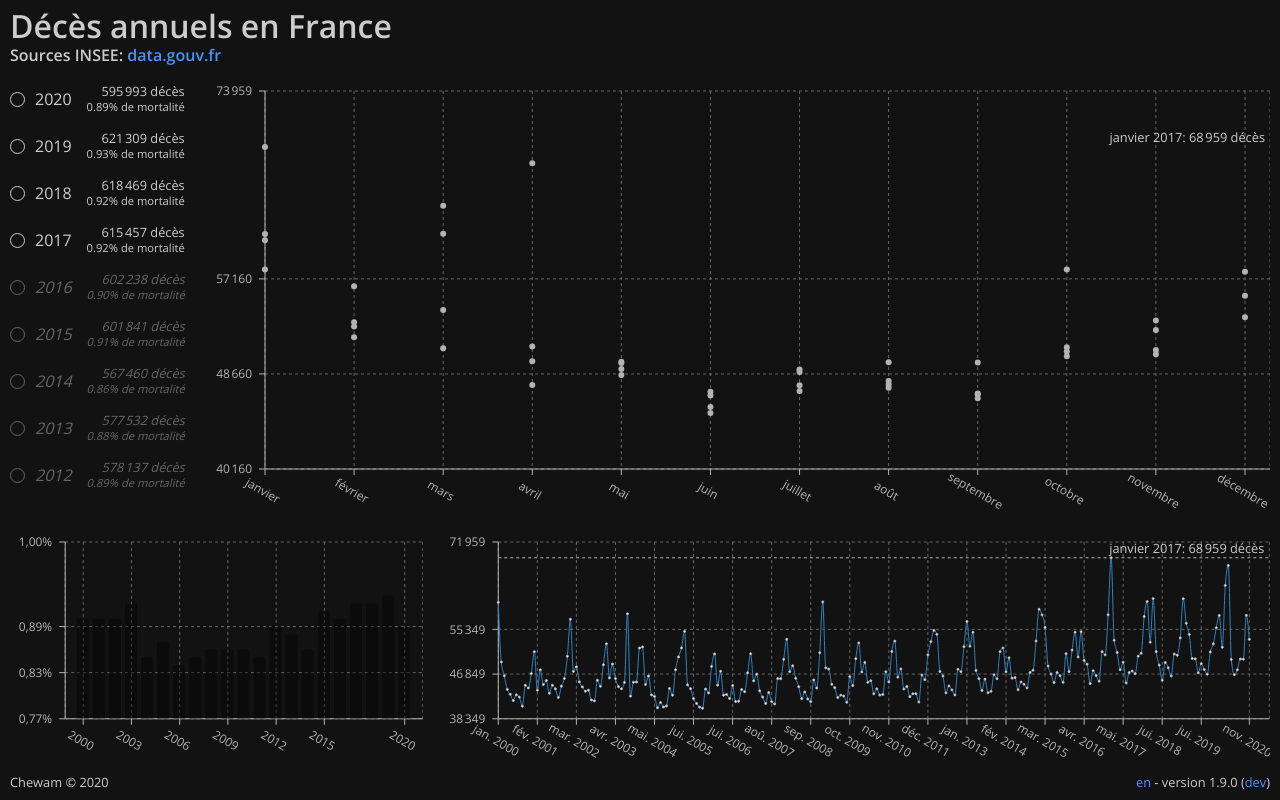
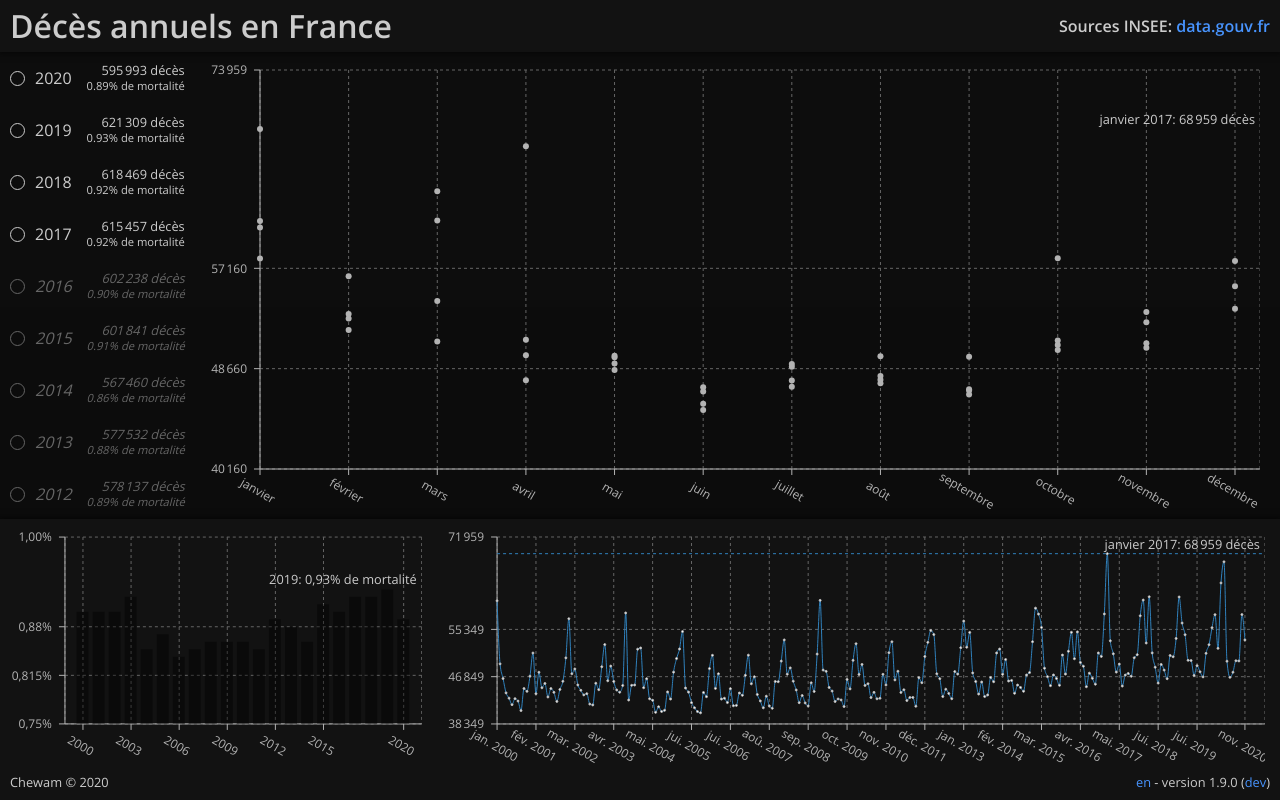
Before and after one commit to revolunet/deaths, a Next.js app: page / in a window 1280 px wide. Built offline with nearby package versions, Linux system fonts and the light colour scheme; what google-palette would draw is missing.

Commit message:
feat: Change header and main background. (#66)

```diff
--- a/src/components/Overview.js
+++ b/src/components/Overview.js
@@ -18,6 +18,7 @@ import CustomTooltip from "@components/Tooltip"
 const styles = {
   stroke: "#b3b3b3",
   gridStroke: "#666",
+  lineStroke: "#3182bd",
   tick: { fontSize: 12 },
   padding: { left: 0, right: 20 },
   margin: { top: 8, right: 0, bottom: 10, left: -5 },
@@ -72,17 +73,18 @@ const Overview = () => {
             <Label
               fill={"#ccc"}
               fontSize="80%"
+              value={referenceLabel}
               position="insideBottomRight"
-              value={referenceLabel}
             />
           }
-          stroke={styles.stroke}
+          stroke={styles.lineStroke}
           strokeDasharray="3 3"
         />
         <Tooltip content={<CustomTooltip />} renderer={toolTipRenderer} />
         <Line
           dataKey="value"
           type="monotone"
+          stroke={styles.lineStroke}
           dot={{ stroke: styles.stroke, r: 1 }}
         />
       </LineChart>
--- a/src/components/Ratio.js
+++ b/src/components/Ratio.js
@@ -1,11 +1,13 @@
 import {
   Bar,
   Cell,
+  Label,
   XAxis,
   YAxis,
   Tooltip,
   BarChart,
   CartesianGrid,
+  ReferenceLine,
   ResponsiveContainer,
 } from "recharts"
 
@@ -24,6 +26,12 @@ const styles = {
 
 const Ratio = () => {
   const { f, fn } = useI18n()
+
+  const reference = ratioDeaths.reduce((a, b) => (a.ratio > b.ratio ? a : b))
+
+  const referenceLabel = `${reference.year}: ${fn(reference.ratio)}% ${f(
+    "mortality"
+  )}`
 
   const tickFormatter = (value) =>
     `${fn(value, {
@@ -54,7 +62,20 @@ const Ratio = () => {
           tick={styles.tick}
           stroke={styles.stroke}
           tickFormatter={tickFormatter}
-          domain={["dataMin - 0.07", "dataMax + 0.07"]}
+          domain={["dataMin - 0.09", "dataMax + 0.07"]}
+        />
+        <ReferenceLine
+          y={reference.ratio}
+          label={
+            <Label
+              fill={"#ccc"}
+              fontSize="80%"
+              value={referenceLabel}
+              position="insideBottomRight"
+            />
+          }
+          stroke={colors[reference.year]}
+          strokeDasharray="3 3"
         />
         <Tooltip
           content={<CustomTooltip />}
--- a/src/components/years/Chart.js
+++ b/src/components/years/Chart.js
@@ -65,8 +65,8 @@ const Chart = ({ years }) => {
             <Label
               fill={"#ccc"}
               fontSize="80%"
+              value={referenceLabel}
               position="insideBottomRight"
-              value={referenceLabel}
             />
           }
           stroke={colors[reference.year]}
--- a/src/styles/header.scss
+++ b/src/styles/header.scss
@@ -1,19 +1,23 @@
 @use "./variables" as *;
 
 header {
-  margin: $spacing;
+  z-index: 1;
+  padding: $spacing;
+  box-shadow: 0px 0px 6px 2px rgba(0, 0, 0, 0.5);
 
   h1 {
     margin: 0;
+    display: flex;
     font-weight: 600;
+    align-items: center;
     font-size: $font-size * 2;
     line-height: $font-size * 2;
+    justify-content: space-between;
   }
 
   small {
     display: block;
     font-size: $font-size;
     line-height: $font-size;
-    margin-top: $spacing * 0.5;
   }
 }
--- a/src/styles/list.scss
+++ b/src/styles/list.scss
@@ -6,7 +6,6 @@ ul.list {
   display: flex;
   list-style: none;
   flex-direction: column;
-  // background-color: cornsilk;
 
   li {
     flex: 1;
@@ -14,12 +13,8 @@ ul.list {
     cursor: pointer;
     position: relative;
     align-items: center;
-    margin: 0 0 $spacing * 1.5 0;
+    margin: $spacing 0;
     flex-direction: row;
-
-    // & > div:first-child {
-    // background-color: burlywood;
-    // }
 
     .dot {
       border-width: 1px;
@@ -33,11 +28,9 @@ ul.list {
     }
 
     & > div:last-child {
-      // outline: 1px solid chartreuse;
       display: flex;
 
       .year {
-        // background-color: coral;
         display: flex;
         align-items: center;
         margin: 0 $spacing * 1.5 0 0;
@@ -46,7 +39,6 @@ ul.list {
 
       .deaths {
         text-align: right;
-        // color: $font-color;
         white-space: nowrap;
         font-size: $font-size * 0.8;
 
--- a/src/styles/main.scss
+++ b/src/styles/main.scss
@@ -4,7 +4,6 @@ main {
   flex: 1;
   display: flex;
   overflow: auto;
-  padding: $spacing / 2 $spacing;
   flex-direction: column;
 
   section {
@@ -12,13 +11,19 @@ main {
       flex: 1;
       display: flex;
       overflow: auto;
-      margin: $spacing * 0.5 0 $spacing * 2.5;
+      background-color: rgba(0, 0, 0, 0.3);
+
+      figure {
+        padding: $spacing $spacing * 2 $spacing 0;
+      }
     }
 
     &.bottom {
       height: 33%;
       display: flex;
       flex-direction: row;
+      padding: $spacing $spacing * 1.5 0 $spacing;
+      box-shadow: 0px 0px 6px 2px rgba(0, 0, 0, 0.5);
     }
 
     figure {
@@ -30,8 +35,8 @@ main {
 
   aside {
     overflow: auto;
-    margin: 0 $spacing 0 0;
-    padding: 0 $spacing * 2 0 0;
+    margin: 0 $spacing / 2 0 0;
+    padding: 0 $spacing * 2 0 $spacing;
   }
 }
 
```
